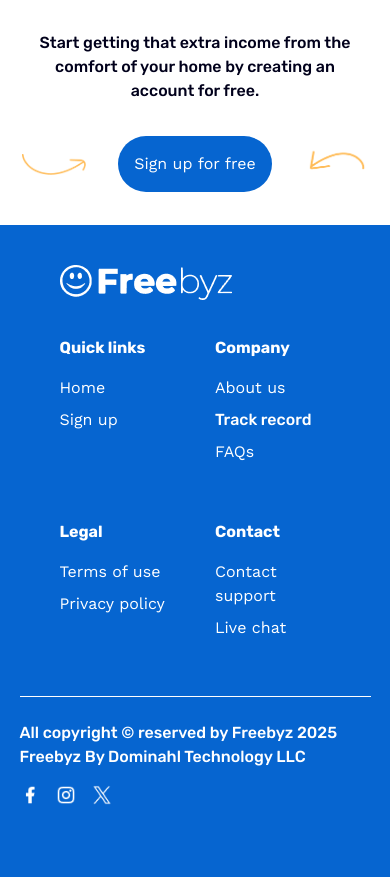
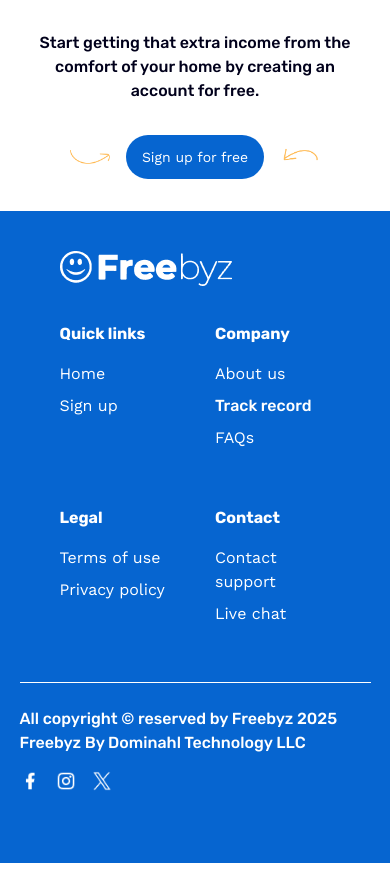
Before and after one commit to solotobby/gamification_fe, a React (Vite) app: page / in a window 390 px wide. Shown: the part 5501-6378 px from the top of the page. Built offline with nearby package versions, Linux system fonts and the light colour scheme; no server answers.

Commit message:
Fiix the sign up for free button and arrows in the footer component for the mobile view

```diff
--- a/src/components/landing-page/Footer.jsx
+++ b/src/components/landing-page/Footer.jsx
@@ -9,11 +9,16 @@ const Footer = () => {
                 <p className="w-full px-4 mt-8 text-4xl font-medium leading-10 text-center md:w-3/4 md:mt-8 md:text-5xl md:leading-10">Sign up today and start earning in your local currency!</p>
                 <p className="w-full px-4 my-8 text-base text-center md:w-3/4 md:mt-6 md:text-base">Start getting that extra income from the comfort of your home by creating an account for free.</p>
 
-                <span className="flex items-center gap-8 md:gap-8">
-                    <img className="w-16 md:w-auto" src="/images/arrow-left.png" alt="left-arrow" />
-                    <a href="https://dashboard.freebyz.com/register" rel="noopener noreferrer" className="px-4 py-4 text-base text-white rounded-full bg-customBlue md:px-4 md:py-2 md:text-xl">Sign up for free</a>
+                <span className="flex flex-wrap items-center justify-center gap-4 md:gap-8">
+                    <img className="w-10 md:w-24" src="/images/arrow-left.png" alt="left-arrow" />
 
-                    <img className="w-16 md:w-auto" src="/images/arrow2.png" alt="right-arrow" />
+                    <a href="https://dashboard.freebyz.com/register"
+                        rel="noopener noreferrer"
+                        className="px-4 py-3 text-sm text-white rounded-full bg-customBlue md:px-6 md:py-3 md:text-lg">
+                        Sign up for free
+                    </a>
+
+                    <img className="w-10 md:w-24" src="/images/arrow2.png" alt="right-arrow" />
                 </span>
             </div>
             <div className="pb-10 mt-8 bg-customBlue">
```
